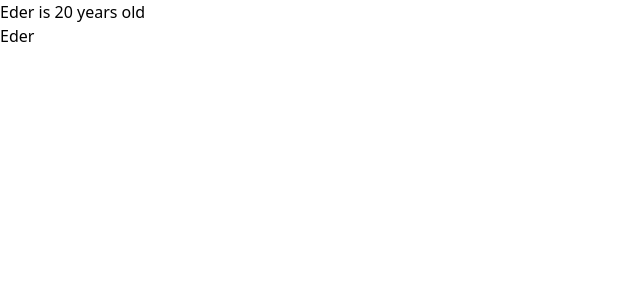
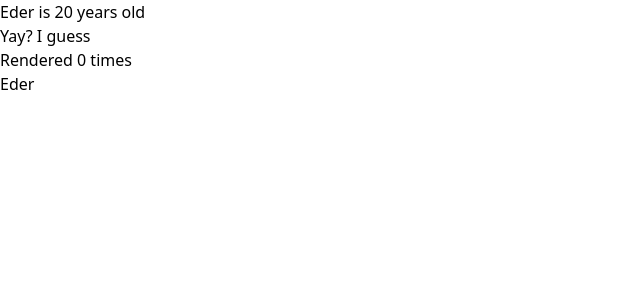
Before and after one commit to asynched/e-commerce, a React (Vite) app in the folder web/: page /context in a window 1280 px wide. Shown: the top 300 px of the page, without its empty margins (0-640 px from the left). Built offline with nearby package versions, Linux system fonts and the light colour scheme.

Commit message:
feat: add lib context util and test context page

```diff
--- /dev/null
+++ b/web/src/lib/context.jsx
@@ -0,0 +1,7 @@
+export const liftContext = Context => Component => props => {
+  return (
+    <Context>
+      <Component {...props} />
+    </Context>
+  )
+}
--- a/web/src/pages/ContextPage.jsx
+++ b/web/src/pages/ContextPage.jsx
@@ -1,4 +1,12 @@
-import { createContext, useContext, useMemo, useState } from 'react'
+import { liftContext } from '@lib/context'
+import React, {
+  createContext,
+  useContext,
+  useEffect,
+  useMemo,
+  useRef,
+  useState,
+} from 'react'
 
 const Context = createContext()
 
@@ -22,14 +30,34 @@ const Provider = ({ children }) => {
   )
 }
 
-export default function ContextPage() {
+const LiftedContext = liftContext(Provider)
+
+export default LiftedContext(() => {
+  const { state } = useContext(Context)
+
+  useEffect(() => {
+    console.log(state)
+  }, [state])
+
   return (
-    <Provider>
+    <>
       <NameHeading />
+      <SomethingThatHasNothingToDoWithTheContextTree />
       <NameInput />
-    </Provider>
+    </>
   )
-}
+})
+
+const SomethingThatHasNothingToDoWithTheContextTree = React.memo(() => {
+  const renders = useRef(0)
+
+  return (
+    <>
+      <h2>Yay? I guess</h2>
+      <p>Rendered {renders.current++} times</p>
+    </>
+  )
+})
 
 function NameHeading() {
   const { state } = useContext(Context)
```
